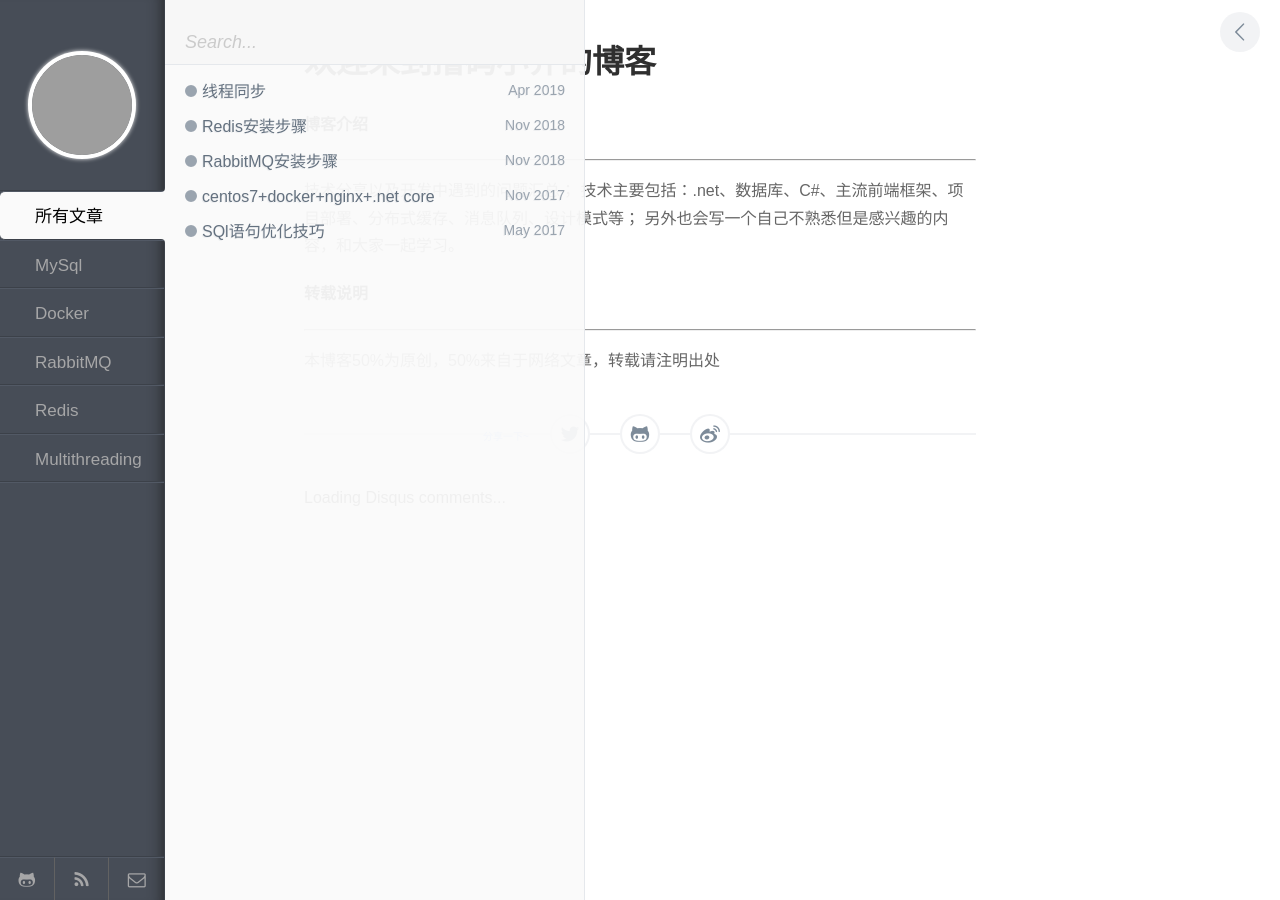
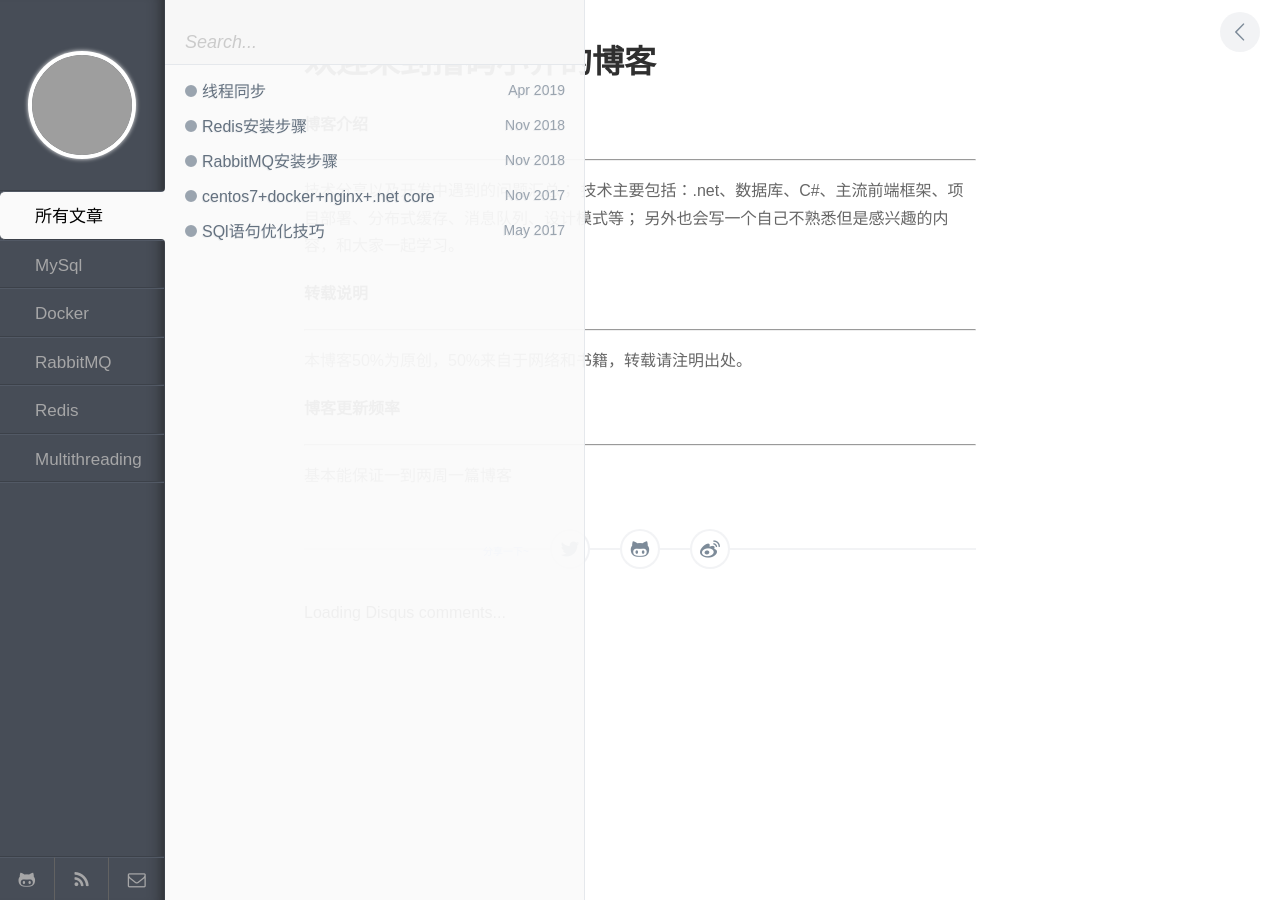
Before and after one commit to xuejianqiao/xuejianqiao.github.io, a Jekyll site: the page built from index.md, in a window 1280 px wide. Built offline with Jekyll 4.4.1, drawn with Linux system fonts in a browser that asks for light colours; comment, search, counter and statistics services are not loaded; grey boxes are pictures that could not be loaded.

Commit message:
Update index.md

```diff
--- a/index.md
+++ b/index.md
@@ -14,4 +14,10 @@ title: 欢迎来到撸码小乔的博客
 #### 转载说明
 ---
 
-本博客50%为原创，50%来自于网络文章，转载请注明出处
+本博客50%为原创，50%来自于网络和书籍，转载请注明出处。
+
+
+#### 博客更新频率
+---
+
+基本能保证一到两周一篇博客
```
